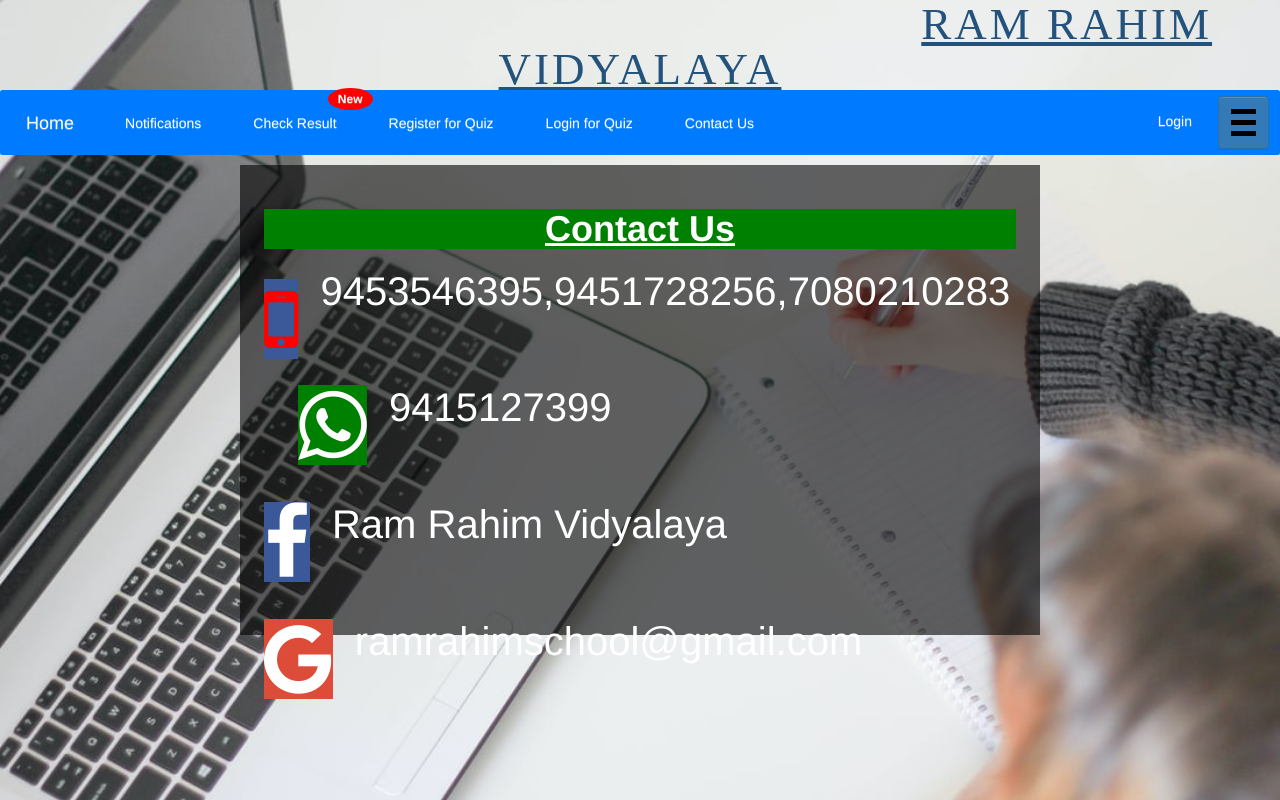
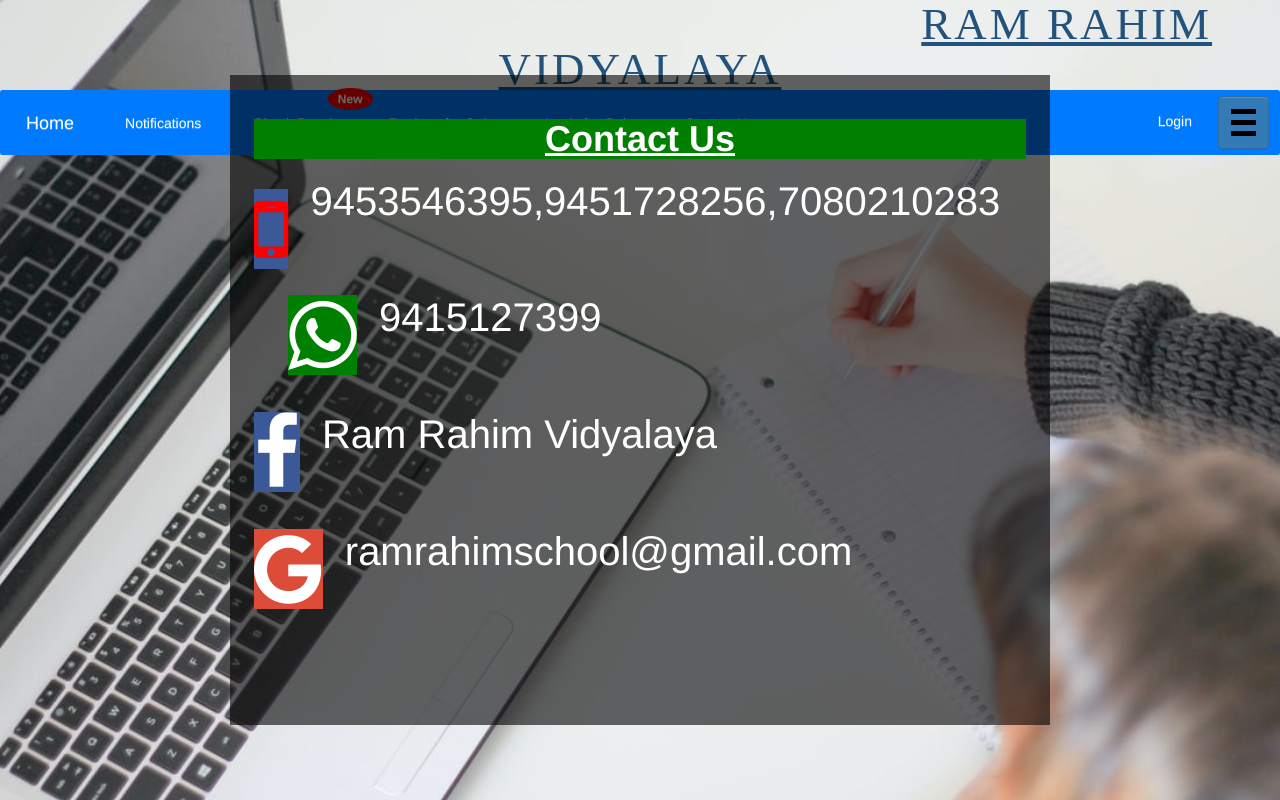
Before and after one commit to ashvinsri/jpopschool, a Django app: template school_project/schoolapp/templates/contactus.html in a window 1280 px wide. Run offline with Django 3.2, Linux system fonts and the light colour scheme; the template is opened without the code that fills it, so the values that code supplies are empty; parts of the project's set-up code (start-up, migrations or seed data) failed here and were passed over; some libraries are stand-ins or nearby versions.

Commit message:
Update contactus.html

```diff
--- a/school_project/schoolapp/templates/contactus.html
+++ b/school_project/schoolapp/templates/contactus.html
@@ -4,7 +4,7 @@
   body{
     margin:0;
     padding:0;
-    background-image:url("/static/image/contactus.jpeg");
+    background-image:url("/home/ashvinsrivastava/ramrahimschool/school_project/schoolapp/static/image/contactus.jpeg");
     -webkit-background-size:cover;
     background-size:cover;
   }
@@ -13,8 +13,8 @@
     top:50%;
     left:50%;
     transform:translate(-50%,-50%);
-    width:800px;
-    height:470px;
+    width:820px;
+    height:650px;
     box-sizing:border-box;
     background:rgba(0,0,0,0.6);
     padding:24px;
```
